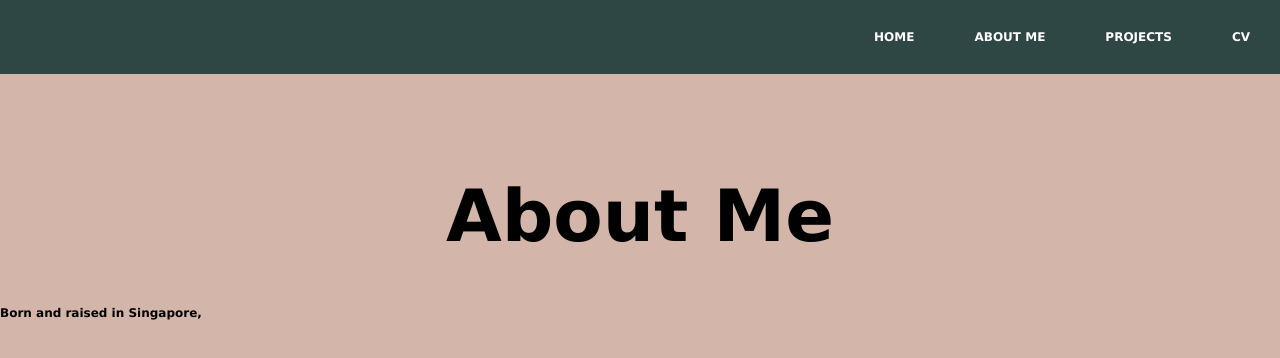
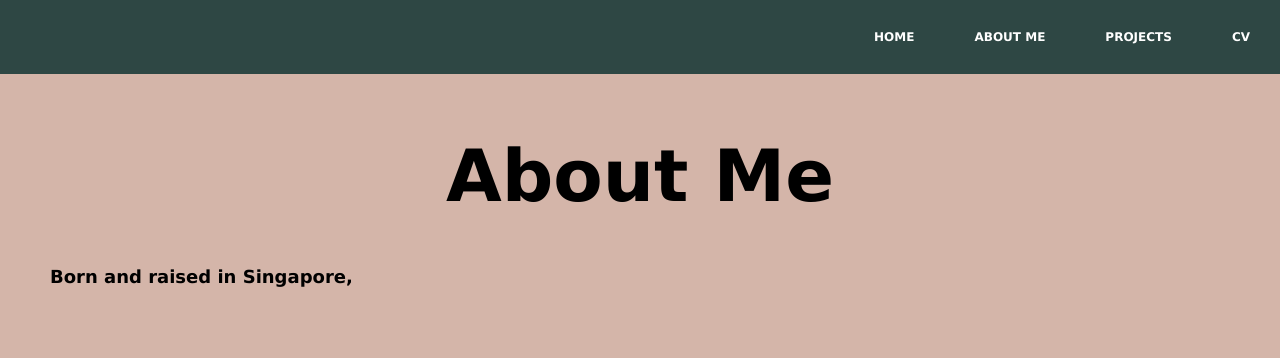
Before and after one commit to wjdaniel/About-Me, a plain HTML site: page aboutme.html in a window 1280 px wide. Drawn offline with Linux system fonts and the light colour scheme.

Commit message:
Update aboutme.html

```diff
--- a/aboutme.html
+++ b/aboutme.html
@@ -40,7 +40,7 @@
 
     h1{
       margin-top:0;
-      padding-top: 100px;
+      padding-top: 60px;
       font-size: 72px;
       text-align: center;
       font-family: Verdana;
@@ -49,7 +49,9 @@
 
     h2{
       margin-top:0;
-      font-size:12px;
+      padding-left:50px;
+      padding-right:50px;
+      font-size:18px;
       text-align:justify;
       font-family: Verdana;
       color:black;
```
